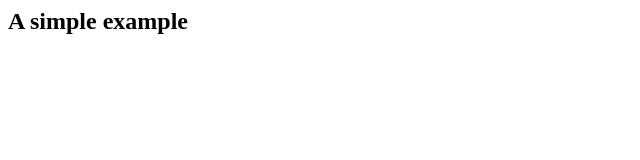
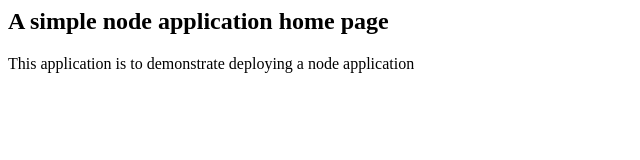
Before and after one commit to kimi940620/node_ckq, a website: page index.html in a window 1280 px wide. Shown: the whole page, without its empty margins (0-640 px from the left). Drawn offline with Linux system fonts and the light colour scheme.

Commit message:
Paragraph added to home page

```diff
--- a/index.html
+++ b/index.html
@@ -2,6 +2,7 @@
 <html>
 <head><title>Basic Node App</title></head>
 <body>
- <h2>A simple example</h2>
+ <h2>A simple node application home page</h2>
+ <p>This application is to demonstrate deploying a node application</p>
 </body>
 </html>
```
